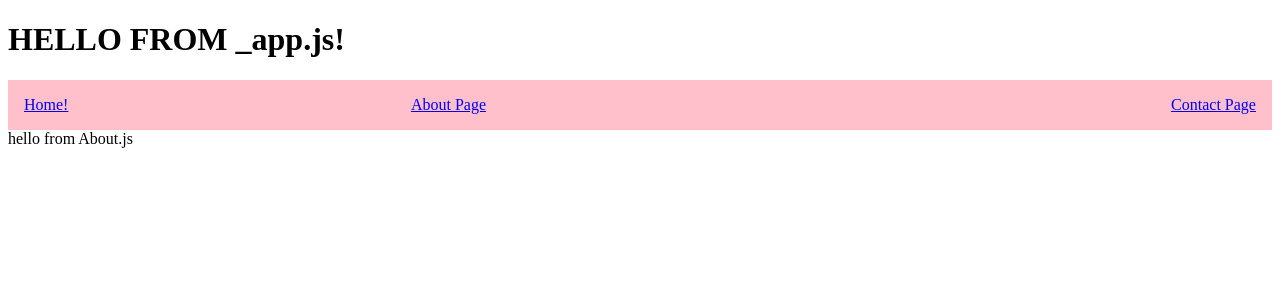
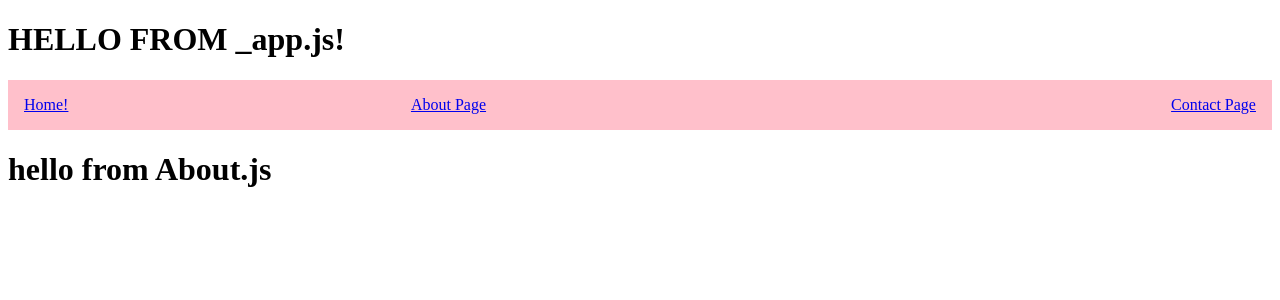
Before and after one commit to ecargiohc/next-trial, a Next.js app: page /about in a window 1280 px wide. Shown: the top 300 px of the page. Built offline with nearby package versions, Linux system fonts and the light colour scheme.

Commit message:
to note: _app.js is a file that you can override and belongs in the 'pages' directory; (bc it comes with nextjs), all of the components get imported and rendered inside of _app.js component

```diff
--- a/pages/about.js
+++ b/pages/about.js
@@ -2,9 +2,7 @@ import Navbar from '../components/Navbar'
 const anotherFunc = () => {
     console.log("***running ABOUT component***")
     return (
-        <>
-            hello from About.js
-        </>
+            <h1>hello from About.js</h1>
     )
 };
 export default anotherFunc;
--- a/pages/contact.js
+++ b/pages/contact.js
@@ -2,8 +2,7 @@ import Navbar from '../components/Navbar'
  const ContactPage = () => {
     console.log("***running CONTACT component***")
      return (
-     <>
          <h1>Contact page says hello</h1>
-     </>)
+     )
  };
  export default ContactPage;
```
